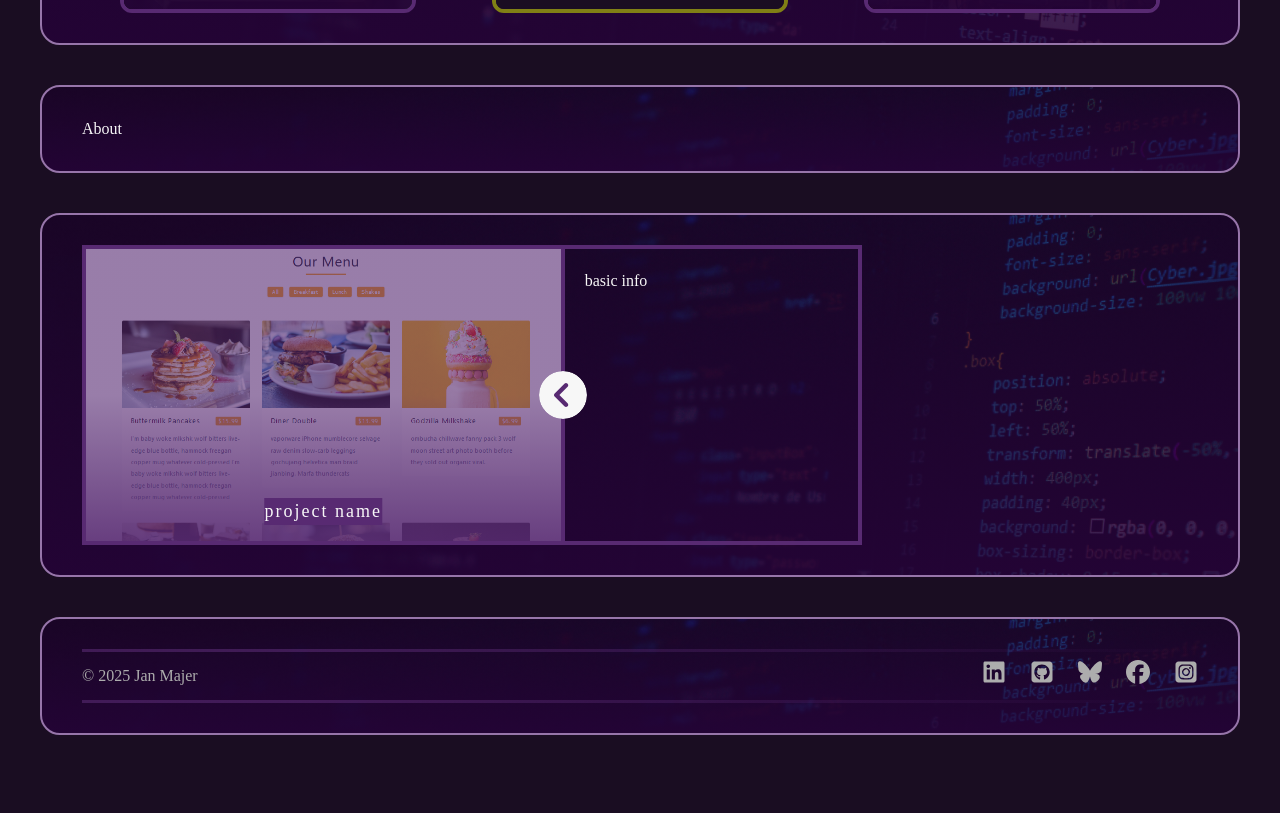
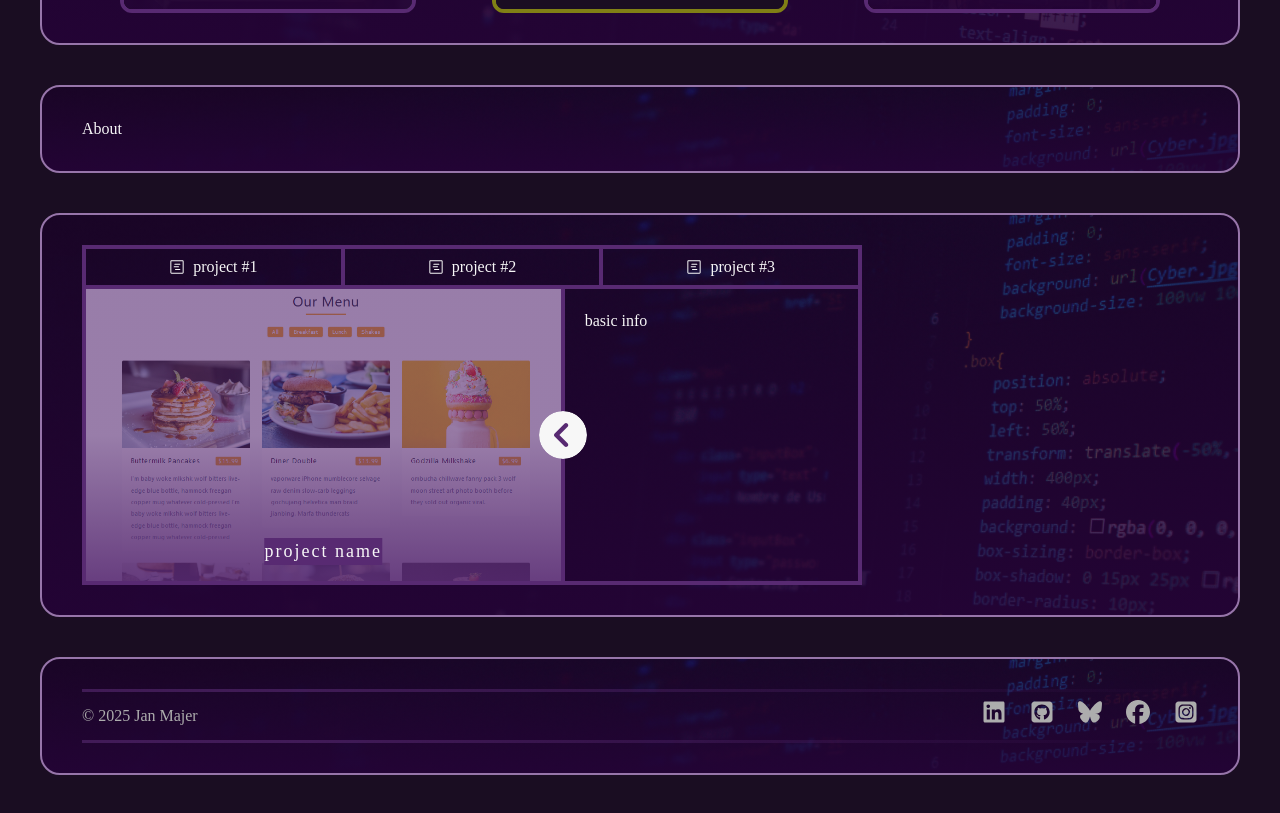
Before and after one commit to JanMajer86/reactHomePage-v2, a React (Vite) app: page / in a window 1280 px wide. Shown: the part 697-1510 px from the top of the page. Built offline with nearby package versions, Linux system fonts and the light colour scheme; a web font is replaced by a local one.

Commit message:
projects card - selection tabs

```diff
--- /dev/null
+++ b/src/assets/wrappers/Projects.js
@@ -0,0 +1,27 @@
+import styled from "styled-components";
+
+const Wrapper = styled.div`
+	.tabs-container {
+		width: var(--card-width);
+		height: 4rem;
+		display: flex;
+		border: 4px solid var(--color-primary);
+		border-bottom: none;
+	}
+	.tab {
+		flex-grow: 1;
+		display: flex;
+		align-items: center;
+		justify-content: center;
+	}
+
+	.tab:not(:last-of-type) {
+		border-right: 4px solid var(--color-primary);
+	}
+
+	.tab svg {
+		margin-right: 0.8rem;
+	}
+`;
+
+export default Wrapper;
--- a/src/assets/wrappers/ProjectsCard.js
+++ b/src/assets/wrappers/ProjectsCard.js
@@ -1,8 +1,6 @@
 import styled from "styled-components";
 
 const Wrapper = styled.div`
-	--card-width: 78rem;
-
 	.projects-card {
 		width: var(--card-width);
 		height: 30rem;
--- a/src/index.css
+++ b/src/index.css
@@ -37,6 +37,8 @@ html {
 
 	--color-white: #fff;
 	--color-black: #000;
+
+	--card-width: 78rem;
 }
 
 a {
--- a/src/pages/Projects.jsx
+++ b/src/pages/Projects.jsx
@@ -1,13 +1,28 @@
 import { projects } from "../data";
 import ProjectsCard from "../components/ProjectsCard";
+import Wrapper from "../assets/wrappers/Projects";
+import { GoProjectRoadmap } from "react-icons/go";
 
 const Projects = () => {
 	const project1 = projects[0];
-	console.log(project1);
 	return (
-		<>
+		<Wrapper>
+			<div className="tabs-container">
+				<div className="tab">
+					<GoProjectRoadmap />
+					project #1
+				</div>
+				<div className="tab tab-active">
+					<GoProjectRoadmap />
+					project #2
+				</div>
+				<div className="tab">
+					<GoProjectRoadmap />
+					project #3
+				</div>
+			</div>
 			<ProjectsCard {...project1} />
-		</>
+		</Wrapper>
 	);
 };
 export default Projects;
```
